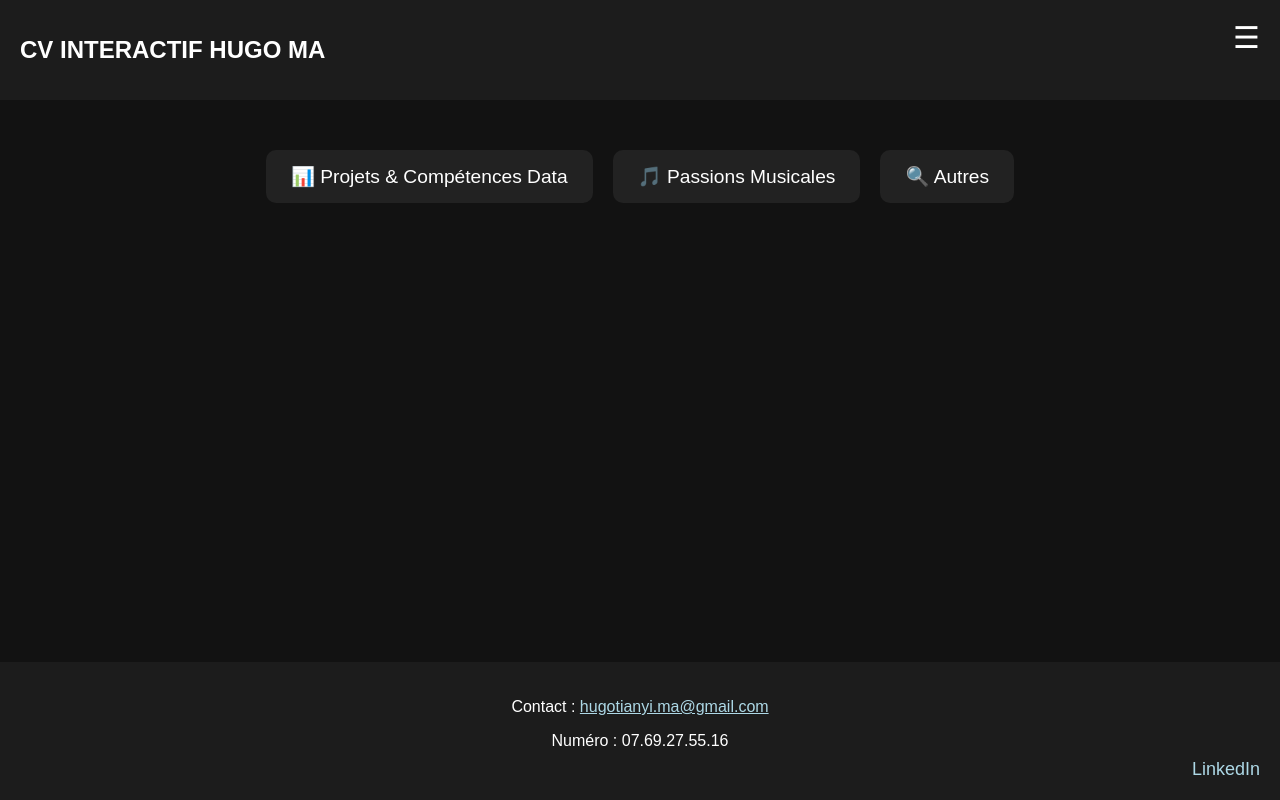
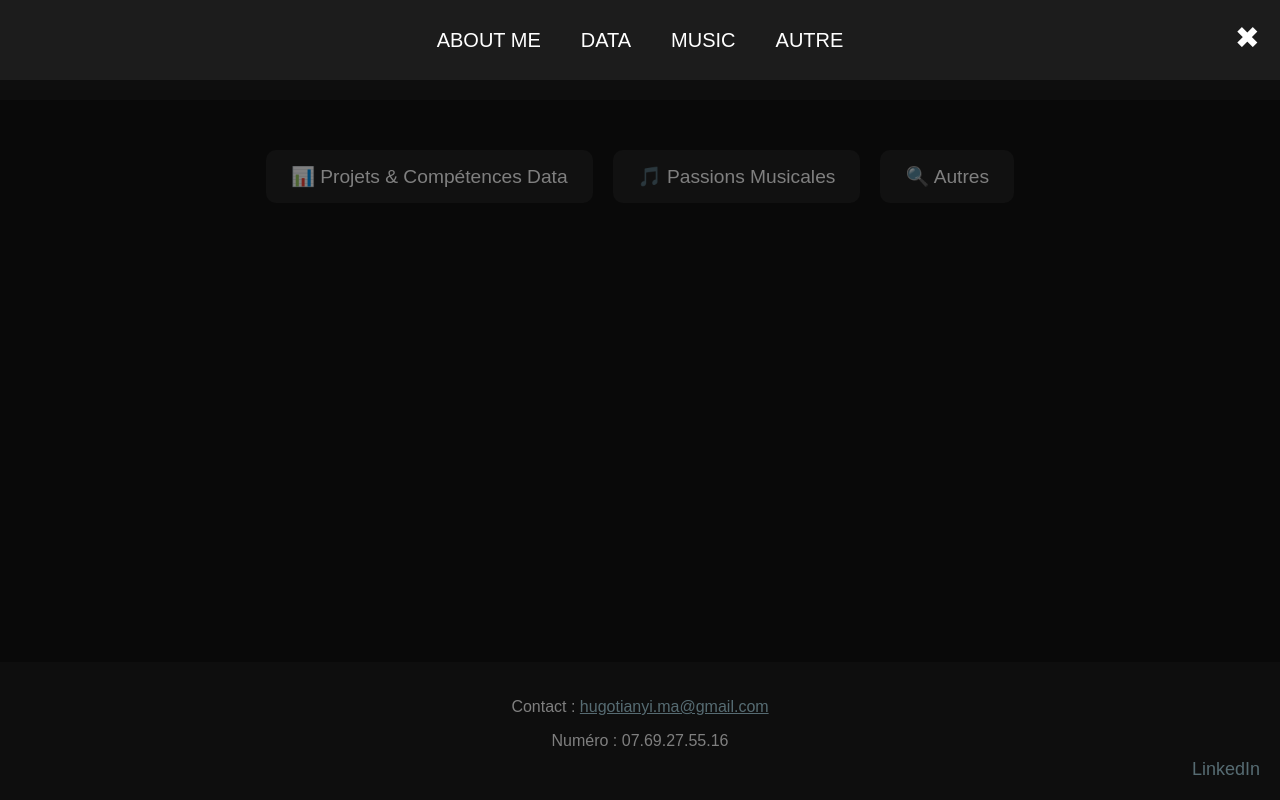
Before and after one commit to Boltchenet/cv-interactif, a plain HTML site: page index.html in a window 1280 px wide. Both pictures are taken after a click on the element "Ouvrir le menu". Drawn offline with Linux system fonts and the light colour scheme.

Commit message:
Add files via upload

```diff
--- a/index.html
+++ b/index.html
@@ -11,13 +11,14 @@
     <!-- En-tête -->
     <header>
         <h1 id="logo">CV INTERACTIF HUGO MA</h1>
-        <div id="hamburger" class="hamburger">
+        <div id="hamburger" class="hamburger" aria-label="Ouvrir le menu">
             ☰
         </div>
     </header>
 
     <!-- Sidebar pour hamburger (cachée par défaut) -->
     <div id="sidebar" class="sidebar">
+        <div id="close-sidebar" class="close-sidebar" aria-label="Fermer le menu">✖</div>
         <ul>
             <li><a href="#about">ABOUT ME</a></li>
             <li><a href="#data">DATA</a></li>
@@ -25,6 +26,9 @@
             <li><a href="#autre">AUTRE</a></li>
         </ul>
     </div>
+
+    <!-- Overlay pour assombrir le fond lors de l'ouverture de la sidebar -->
+    <div class="overlay"></div>
 
     <!-- Menu principal -->
     <main>
--- a/script.js
+++ b/script.js
@@ -1,12 +1,18 @@
-document.addEventListener("DOMContentLoaded", function() {
-    // Fonction pour ouvrir/fermer la sidebar
-    function toggleSidebar() {
-        const sidebar = document.getElementById('sidebar');
+// Ouvrir et fermer la sidebar avec l'icône hamburger
+document.getElementById("hamburger").addEventListener("click", function() {
+    document.getElementById("sidebar").classList.toggle("open");
+    document.querySelector(".overlay").style.display =
+        document.getElementById("sidebar").classList.contains("open") ? "block" : "none";
+});
 
-        // Ajoute ou enlève la classe "open" pour faire apparaître ou disparaître la sidebar
-        sidebar.classList.toggle('open');
-    }
+// Fermer la sidebar avec la croix
+document.getElementById("close-sidebar").addEventListener("click", function() {
+    document.getElementById("sidebar").classList.remove("open");
+    document.querySelector(".overlay").style.display = "none";
+});
 
-    // Associe la fonction au clic sur l'icône hamburger
-    document.getElementById('hamburger').addEventListener("click", toggleSidebar);
+// Cacher la sidebar si l'overlay est cliqué
+document.querySelector(".overlay").addEventListener("click", function() {
+    document.getElementById("sidebar").classList.remove("open");
+    document.querySelector(".overlay").style.display = "none";
 });
--- a/styles.css
+++ b/styles.css
@@ -7,7 +7,7 @@ body {
     text-align: center;
     display: flex;
     flex-direction: column;
-    height: 100vh; /* Permet de garder la page étendue sur toute la hauteur */
+    min-height: 100vh; /* Minimum height de 100vh pour garantir que le footer soit toujours en bas */
 }
 
 /* En-tête */
@@ -34,27 +34,42 @@ header {
     color: white;
 }
 
-/* Style de la sidebar (menu déroulant) */
+/* Style de la sidebar (menu déroulant horizontal) */
 .sidebar {
     position: fixed;
-    bottom: -100%; /* Cachée par défaut en bas */
+    top: -100%; /* Cachée par défaut en haut */
     right: 0;
-    width: 250px;
-    height: 200px;
+    width: 100%;  /* Largeur de la sidebar */
+    height: 80px; /* Hauteur de la sidebar */
     background-color: #1c1c1c;
     color: white;
-    padding-top: 20px;
-    transition: transform 0.3s ease;
+    display: flex;
+    justify-content: space-around;  /* Aligner les éléments horizontalement */
+    align-items: center;
+    transition: top 0.3s ease; /* Animation pour faire défiler la sidebar de haut en bas */
     z-index: 1000;
 }
 
 .sidebar.open {
-    transform: translateY(-100%); /* Apparait en bas à droite */
+    top: 0; /* Lorsque la sidebar est ouverte, elle défile vers le bas */
 }
 
+/* Croisillon pour fermer la sidebar */
+.close-sidebar {
+    position: absolute;
+    top: 20px;
+    right: 20px;
+    font-size: 30px;
+    cursor: pointer;
+    color: white;
+}
+
+/* Liste de la sidebar */
 .sidebar ul {
     list-style-type: none;
     padding: 0;
+    display: flex; /* Affichage en ligne des éléments */
+    gap: 20px;
 }
 
 .sidebar ul li {
@@ -70,6 +85,18 @@ header {
 
 .sidebar ul li a:hover {
     background-color: #444;
+}
+
+/* Overlay pour assombrir l'arrière-plan lors de l'ouverture de la sidebar */
+.overlay {
+    position: fixed;
+    top: 0;
+    left: 0;
+    width: 100%;
+    height: 100%;
+    background-color: rgba(0, 0, 0, 0.5);
+    display: none;
+    z-index: 500;
 }
 
 /* Menu principal */
@@ -96,9 +123,9 @@ header {
 
 /* Pied de page */
 footer {
+    margin-top: auto; /* Assurer que le footer est en bas */
     padding: 20px;
     background-color: #1c1c1c;
-    margin-top: auto; /* Force le footer à aller en bas */
 }
 
 .contact-info {
@@ -144,7 +171,7 @@ footer a:hover {
     }
 
     .sidebar {
-        width: 200px;
-        height: 150px;
+        width: 100%;
+        height: 80px;
     }
 }
```
